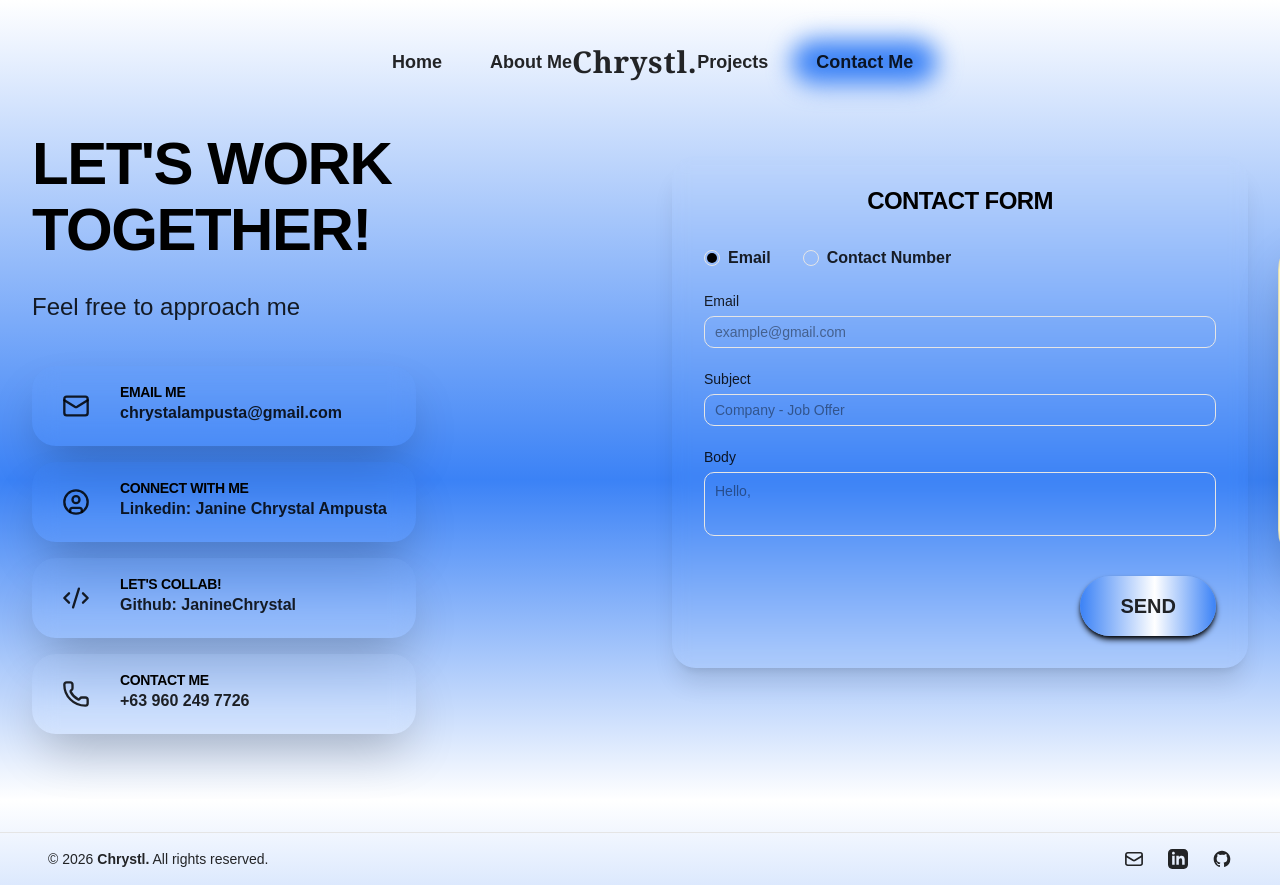
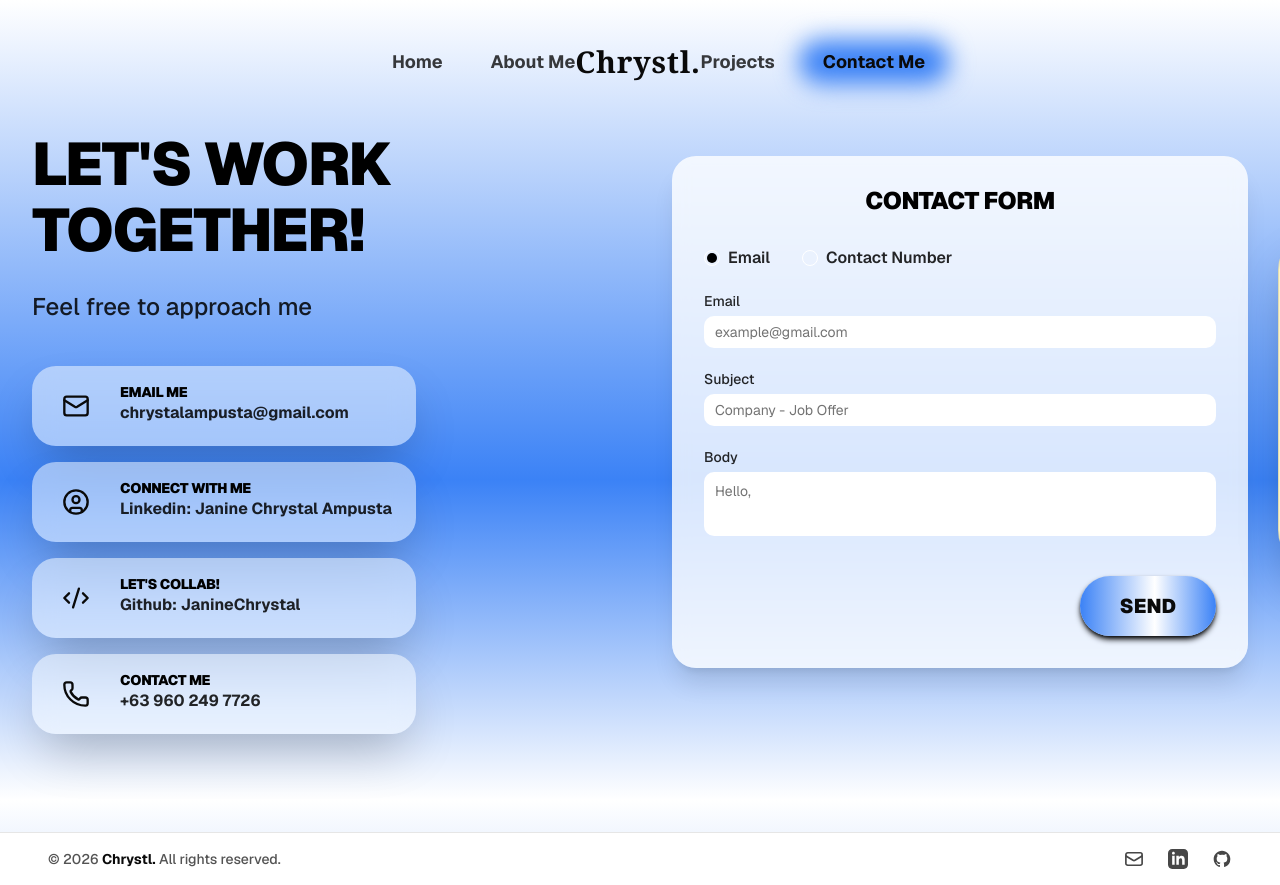
Before and after one commit to JanineChrystal/SE-Internship-Projects-2026, a Next.js app in the folder janine-portfolio/: page /contact in a window 1280 px wide. Built offline with nearby package versions, Linux system fonts and the light colour scheme; no server answers.

Commit message:
fix(styling): Restore broken design tokens, Geist font, and static rendering

```diff
--- a/janine-portfolio/src/app/(home)/page.tsx
+++ b/janine-portfolio/src/app/(home)/page.tsx
@@ -3,10 +3,6 @@ import About from "./components/sections/about";
 import Hero from "./components/sections/hero";
 import Stage from "./components/stage/stage";
 import { StageProvider } from "./contexts/stageContext";
-
-interface ErrorProps {
-	searchParams: Promise<{ [key: string]: string | string[] | undefined }>;
-}
 
 export const metadata: Metadata = {
 	title: "Janine Chrystal | Portfolio",
@@ -19,13 +15,7 @@ export const metadata: Metadata = {
 	},
 };
 
-const HomePage = async ({ searchParams }: ErrorProps) => {
-	const params = await searchParams;
-
-	if (params.triggerError === "true") {
-		throw new Error("Testing production Tic-Tac-Toe error boundary");
-	}
-
+const HomePage = () => {
 	return (
 		<div className="w-full block">
 			<StageProvider>
--- a/janine-portfolio/src/app/about/components/sections/actsAndEvents.tsx
+++ b/janine-portfolio/src/app/about/components/sections/actsAndEvents.tsx
@@ -57,7 +57,7 @@ const ActsEvents = () => {
 						{Carousel_Data.map((slide) => (
 							<CarouselItem key={slide.id}>
 								<div className="p-2 h-full">
-									<div className="relative flex flex-col h-full items-center justify-center bg-white-1/2 rounded-2xl shadow-sm overflow-hidden p-6 md:p-8">
+									<div className="relative flex flex-col h-full items-center justify-center bg-background/50 rounded-2xl shadow-sm overflow-hidden p-6 md:p-8">
 										<div className="relative w-full h-64 md:h-80 mb-6">
 											<Image
 												src={slide.imageSrc}
--- a/janine-portfolio/src/app/about/page.tsx
+++ b/janine-portfolio/src/app/about/page.tsx
@@ -3,11 +3,7 @@ import ActsEvents from "@/src/app/about/components/sections/actsAndEvents";
 import TechStack from "@/src/app/about/components/sections/techStack";
 import WorkExperience from "@/src/app/about/components/sections/workExperience";
 
-export const dynamic = "force-dynamic";
-
-const AboutPage = async () => {
-	await new Promise((resolve) => setTimeout(resolve, 2000));
-
+const AboutPage = () => {
 	return (
 		<main className="flex flex-col w-full grow">
 			<About />
--- /dev/null
+++ b/janine-portfolio/src/app/global-error.tsx
@@ -0,0 +1,65 @@
+"use client";
+
+import { useEffect } from "react";
+
+interface GlobalErrorProps {
+	error: Error & { digest?: string };
+	reset: () => void;
+}
+
+// Global error boundary - last resort when the root layout itself fails
+// Replaces the whole document, so it renders its own html and body
+export default function GlobalError({ error, reset }: GlobalErrorProps) {
+	useEffect(() => {
+		console.error("Root layout error:", error);
+	}, [error]);
+
+	return (
+		<html lang="en">
+			{/* Inline styles only - global stylesheet may not have loaded */}
+			<body
+				style={{
+					margin: 0,
+					minHeight: "100vh",
+					display: "flex",
+					flexDirection: "column",
+					alignItems: "center",
+					justifyContent: "center",
+					gap: "1rem",
+					padding: "2rem",
+					textAlign: "center",
+					fontFamily: "system-ui, sans-serif",
+					background: "#ffffff",
+					color: "#0f172a",
+				}}
+			>
+				<h1 style={{ fontSize: "1.75rem", fontWeight: 800, margin: 0 }}>
+					Something went wrong
+				</h1>
+
+				<p style={{ maxWidth: "28rem", margin: 0, color: "#475569" }}>
+					The site failed to load. Try again, and if it keeps happening please
+					reach out through the contact page.
+				</p>
+
+				<button
+					type="button"
+					onClick={() => reset()}
+					style={{
+						marginTop: "0.5rem",
+						padding: "0.75rem 1.5rem",
+						borderRadius: "9999px",
+						border: "none",
+						background: "#0f172a",
+						color: "#ffffff",
+						fontWeight: 600,
+						fontSize: "1rem",
+						cursor: "pointer",
+					}}
+				>
+					Reload page
+				</button>
+			</body>
+		</html>
+	);
+}
--- a/janine-portfolio/src/app/globals.css
+++ b/janine-portfolio/src/app/globals.css
@@ -1,6 +1,5 @@
 @import "tailwindcss";
 @import "tw-animate-css";
-@import "shadcn/tailwind.css";
 
 @custom-variant dark (&:is(.dark *));
 
@@ -12,6 +11,23 @@
 	--input: oklch(0.922 0 0);
 	--ring: oklch(0.708 0 0);
 	--radius: 0.625rem;
+
+	/* Surface tokens - shadcn primitives read these */
+	--card: oklch(1 0 0);
+	--card-foreground: oklch(0.145 0 0);
+	--popover: oklch(1 0 0);
+	--popover-foreground: oklch(0.145 0 0);
+
+	/* Intent tokens - buttons, badges and form states */
+	--primary: oklch(0.205 0 0);
+	--primary-foreground: oklch(0.985 0 0);
+	--secondary: oklch(0.97 0 0);
+	--secondary-foreground: oklch(0.205 0 0);
+	--muted: oklch(0.97 0 0);
+	--muted-foreground: oklch(0.556 0 0);
+	--accent: oklch(0.97 0 0);
+	--accent-foreground: oklch(0.205 0 0);
+	--destructive: oklch(0.577 0.245 27.325);
 
 	/* Custom variables for Light Mode backgrounds and text */
 	--bg-fade-start: #ffffff;
@@ -33,6 +49,26 @@
 .dark {
 	--background: oklch(0.145 0 0);
 	--foreground: oklch(0.98 0 0);
+	--border: oklch(1 0 0 / 12%);
+	--input: oklch(1 0 0 / 16%);
+	--ring: oklch(0.556 0 0);
+
+	/* Surface tokens - shadcn primitives read these */
+	--card: oklch(0.205 0 0);
+	--card-foreground: oklch(0.985 0 0);
+	--popover: oklch(0.269 0 0);
+	--popover-foreground: oklch(0.985 0 0);
+
+	/* Intent tokens - buttons, badges and form states */
+	--primary: oklch(0.922 0 0);
+	--primary-foreground: oklch(0.205 0 0);
+	--secondary: oklch(0.269 0 0);
+	--secondary-foreground: oklch(0.985 0 0);
+	--muted: oklch(0.269 0 0);
+	--muted-foreground: oklch(0.708 0 0);
+	--accent: oklch(0.371 0 0);
+	--accent-foreground: oklch(0.985 0 0);
+	--destructive: oklch(0.704 0.191 22.216);
 
 	/* Custom variables for Dark Mode backgrounds and text */
 	--bg-fade-start: #0f172a; /* Slate 900 */
@@ -69,7 +105,7 @@ body {
 	);
 	background-attachment: fixed;
 	color: var(--text-color);
-	font-family: Arial, Helvetica, sans-serif;
+	font-family: var(--font-sans);
 	transition:
 		background 0.3s ease,
 		color 0.3s ease;
@@ -170,9 +206,28 @@ p {
 }
 
 @theme inline {
+	/* Font mapping - points Tailwind at the next/font variable */
+	--font-sans: var(--font-geist);
+
 	--color-ring: var(--ring);
 	--color-input: var(--input);
 	--color-border: var(--border);
+	--color-background: var(--background);
+	--color-foreground: var(--foreground);
+	--color-card: var(--card);
+	--color-card-foreground: var(--card-foreground);
+	--color-popover: var(--popover);
+	--color-popover-foreground: var(--popover-foreground);
+	--color-primary: var(--primary);
+	--color-primary-foreground: var(--primary-foreground);
+	--color-secondary: var(--secondary);
+	--color-secondary-foreground: var(--secondary-foreground);
+	--color-muted: var(--muted);
+	--color-muted-foreground: var(--muted-foreground);
+	--color-accent: var(--accent);
+	--color-accent-foreground: var(--accent-foreground);
+	--color-destructive: var(--destructive);
+
 	--radius-sm: calc(var(--radius) * 0.6);
 	--radius-md: calc(var(--radius) * 0.8);
 	--radius-lg: var(--radius);
--- a/janine-portfolio/src/app/layout.tsx
+++ b/janine-portfolio/src/app/layout.tsx
@@ -6,7 +6,8 @@ import Footer from "../components/layout/footer";
 import Navbar from "../components/layout/nav";
 import PanelAssistant from "../components/layout/panel-assistant";
 
-const geist = Geist({ subsets: ["latin"], variable: "--font-sans" });
+// Font variable - mapped to Tailwind's --font-sans in globals.css
+const geist = Geist({ subsets: ["latin"], variable: "--font-geist" });
 
 export const metadata: Metadata = {
 	title: "Chrystl",
--- a/janine-portfolio/src/app/projects/components/sections/overview.tsx
+++ b/janine-portfolio/src/app/projects/components/sections/overview.tsx
@@ -22,7 +22,7 @@ const ProjectOverview = ({ text, images }: ProjectOverviewProps) => {
 			{/* // Bento Box Grid Layout */}
 			<div className="grid grid-cols-1 lg:grid-cols-3 gap-6 min-h-100">
 				<div className="rounded-3xl p-8 flex lg:col-span-1 shadow-2xl transition-transform duration-200 hover:-translate-y-1">
-					<p className="text-foreground-800 font-semibold leading-relaxed text-justify">
+					<p className="text-foreground/80 font-semibold leading-relaxed text-justify">
 						{text}
 					</p>
 				</div>
--- a/janine-portfolio/src/components/ui/slider/infinite-slider.tsx
+++ b/janine-portfolio/src/components/ui/slider/infinite-slider.tsx
@@ -17,7 +17,7 @@ const InfiniteSlider = ({ items, direction = "left" }: InfiniteSliderProps) => {
 					{items.map((skill) => (
 						<div
 							key={`first-${skill.id}`}
-							className="relative w-48 h-48 shrink-0 bg-white-1/2 rounded-xl shadow-sm flex items-center justify-center p-4"
+							className="relative w-48 h-48 shrink-0 bg-background/50 rounded-xl shadow-sm flex items-center justify-center p-4"
 						>
 							<Image
 								src={skill.imageSrc}
@@ -34,7 +34,7 @@ const InfiniteSlider = ({ items, direction = "left" }: InfiniteSliderProps) => {
 					{items.map((skill) => (
 						<div
 							key={`second-${skill.id}`}
-							className="relative w-48 h-48 shrink-0 bg-white-1/2 rounded-xl shadow-sm flex items-center justify-center p-4"
+							className="relative w-48 h-48 shrink-0 bg-background/50 rounded-xl shadow-sm flex items-center justify-center p-4"
 						>
 							<Image
 								src={skill.imageSrc}
```
Also changed, not shown: janine-portfolio/src/app/not-found.tsx (added, +54 -0 lines), janine-portfolio/src/app/projects/[slug]/page.tsx (+11 -4 lines), janine-portfolio/src/app/projects/components/sections/features.tsx (+5 -5 lines).
